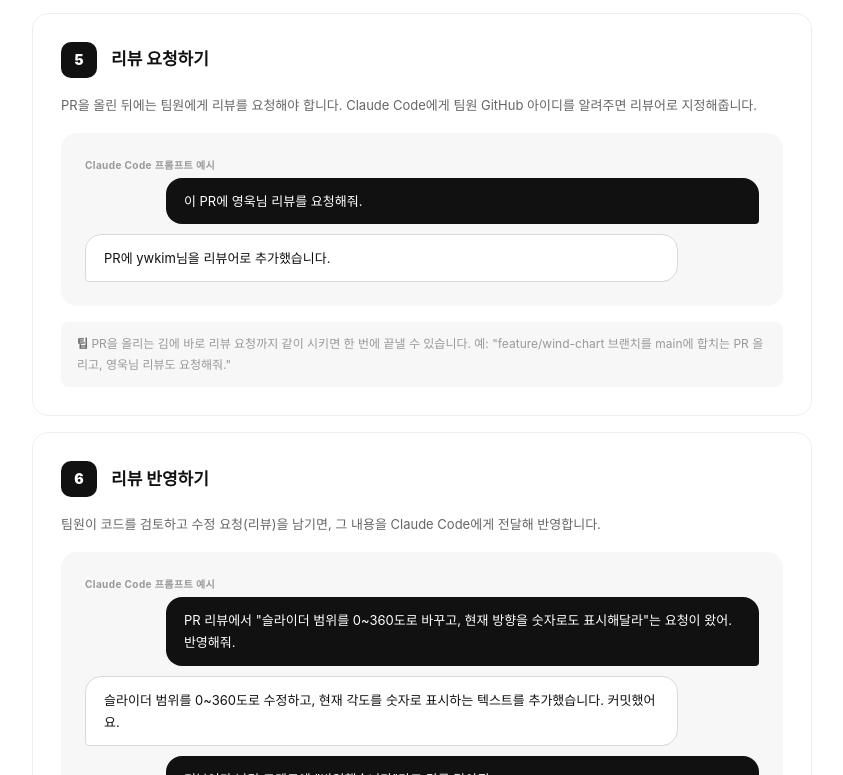
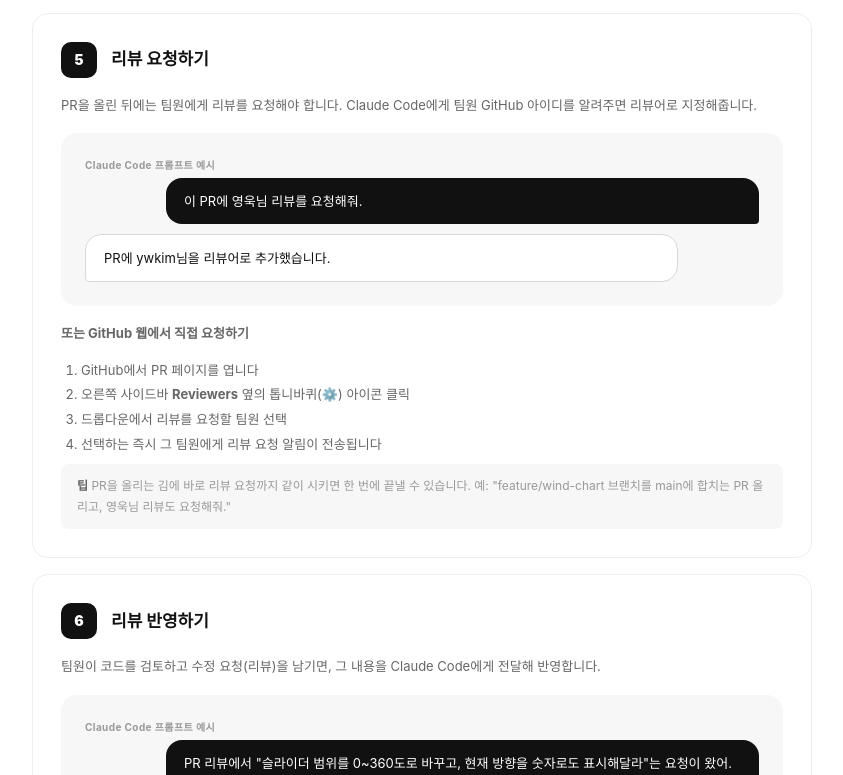
Before and after one commit to 26-weatherhackathon/weather-hackathon-guide, a plain HTML site: page index.html in a window 1280 px wide. Shown: the part 11225-12000 px from the top of the page, without its empty margins (218-1061 px from the left). Drawn offline with Linux system fonts and the light colour scheme; a web font is replaced by a local one.

Commit message:
리뷰 요청하기 단계에 GitHub 웹 UI 방법 추가
PR 페이지 오른쪽 사이드바 Reviewers 톱니바퀴 아이콘으로
직접 리뷰를 요청하는 방법을 Claude Code 프롬프트 예시와 함께 안내

```diff
--- a/index.html
+++ b/index.html
@@ -624,6 +624,13 @@
       <div class="chat-bubble user">이 PR에 영욱님 리뷰를 요청해줘.</div>
       <div class="chat-bubble bot">PR에 ywkim님을 리뷰어로 추가했습니다.</div>
     </div>
+    <p style="margin-top:16px;"><strong>또는 GitHub 웹에서 직접 요청하기</strong></p>
+    <ol class="step-list">
+      <li>GitHub에서 PR 페이지를 엽니다</li>
+      <li>오른쪽 사이드바 <strong>Reviewers</strong> 옆의 톱니바퀴(⚙️) 아이콘 클릭</li>
+      <li>드롭다운에서 리뷰를 요청할 팀원 선택</li>
+      <li>선택하는 즉시 그 팀원에게 리뷰 요청 알림이 전송됩니다</li>
+    </ol>
     <div class="step-note"><strong>팁</strong> PR을 올리는 김에 바로 리뷰 요청까지 같이 시키면 한 번에 끝낼 수 있습니다. 예: "feature/wind-chart 브랜치를 main에 합치는 PR 올리고, 영욱님 리뷰도 요청해줘."</div>
   </div>
 
```
